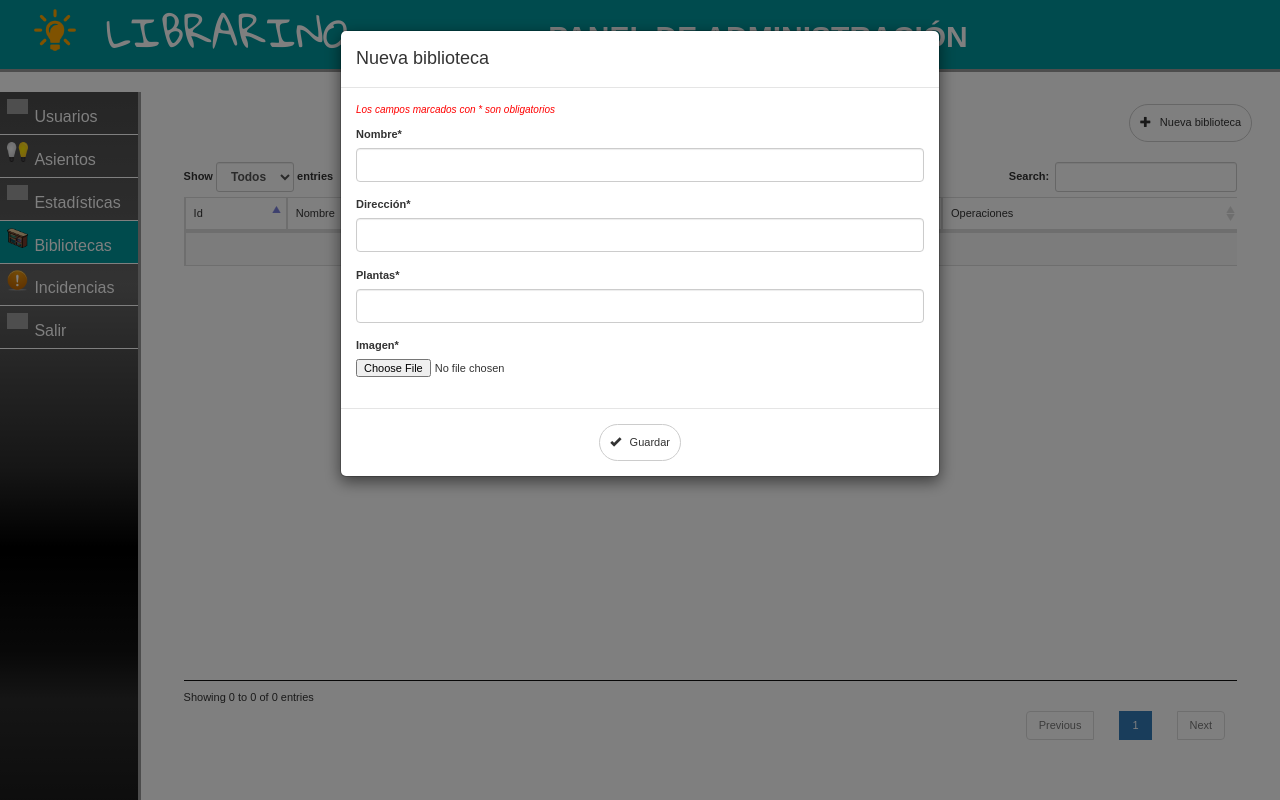
After one commit to felipe8313/TFG-Felipe-Ruiz, a PHP site: page /admin/bibliotecas.php in a window 1280 px wide, after a click on "Nueva biblioteca". The commit adds this page. Run offline with PHP 8.4, Linux system fonts and the light colour scheme; data that the repository does not hold is empty; grey boxes are pictures that could not be loaded.

Commit message:
Añado módulo bibliotecas (crear, modif, eliminar) || Mejoro logout

```diff
--- /dev/null
+++ b/admin/bibliotecas.php
@@ -0,0 +1,173 @@
+<!DOCTYPE html>
+<!--
+To change this license header, choose License Headers in Project Properties.
+To change this template file, choose Tools | Templates
+and open the template in the editor.
+-->
+<html>
+    <head>
+        <meta charset="UTF-8">
+        <title>Bibliotecas</title>
+        <link rel="stylesheet" type="text/css" href="resources/menu_style.css"/>
+        <link rel="stylesheet" type="text/css" href="resources/admin_style.css"/>
+        <link rel="stylesheet" type="text/css" href="resources/datatables/dataTables.min.css"/>
+        <link rel="stylesheet" type="text/css" href="../resources/bootstrap/css/bootstrap.css"/>
+        <link rel="stylesheet" type="text/css" href="../resources/style.css"/>
+        <link rel="shortcut icon" href="../resources/imgs/logo.png">
+    </head>
+    <body>
+        <?php
+        session_start();
+        include_once 'header.php';
+        include_once 'menuLateral.php';
+        include_once '../clases/bd.class.php';
+        error_reporting(0);
+
+        $bd = new bd();
+        $consulta = "select * from Biblioteca";
+        $datos = $bd->consulta($consulta);
+        $cuerpoTabla = '';
+
+        foreach ($datos as $biblio) {
+            $cuerpoTabla .= '<tr>';
+            $cuerpoTabla .= '<td>'.$biblio['Id'].'</td>';
+            $cuerpoTabla .= '<td>'.utf8_encode($biblio['Nombre']).'</td>';
+            $cuerpoTabla .= '<td>'.utf8_encode($biblio['Direccion']).'</td>';
+            $cuerpoTabla .= '<td>'.$biblio['Plantas'].'</td>';
+            $cuerpoTabla .= '<td><button type="button" class="btn btn-default" onclick="cargarBiblio(\''.$biblio['Id'].'\')"><span class="glyphicon glyphicon-pencil"></span></button>&ensp;';
+            $cuerpoTabla .= '<button type="button" class="btn btn-default" onclick="eliminaBiblio(\''.$biblio['Id'].'\')"><span class="glyphicon glyphicon-remove"></span></button></td>';
+            $cuerpoTabla .= '</tr>';
+        }
+        ?>
+        <div class="content">
+            <div class="botonesCabecera">
+                <button data-toggle="modal" data-target="#modalNuevaBiblio" class="btn btn-default">
+                    <span class="glyphicon glyphicon-plus"></span>&ensp; Nueva biblioteca
+                </button>
+            </div>
+            <div class="col-md-12">
+                <table style=" width: 100%" id="tablaBiblios" class="table table-striped table-bordered table-hovered">
+                    <thead>
+                        <tr>
+                            <td>Id</td>
+                            <td>Nombre</td>
+                            <td>Dirección</td>
+                            <td>Plantas</td>
+                            <td>Operaciones</td>
+                        </tr>
+                    </thead>
+                    <tbody>
+                        <?php echo $cuerpoTabla?>
+                    </tbody>
+                </table>
+            </div>
+        </div>
+
+        <!-- Modal para crear una biblioteca -->
+        <div id="modalNuevaBiblio" class="modal fade" tabindex="-1" role="dialog">
+            <div class="modal-dialog" role="document">
+                <div class="modal-content">
+                    <div class="modal-header">
+                        <h4 class="modal-title">Nueva biblioteca</h4>
+                    </div>
+                    <form enctype="multipart/form-data" action="controladores/bibliotecasController.php" method="POST">
+                        <input type="hidden" name="accion" value="crearBiblio">
+                        <div class="modal-body row">
+                            <p class="aviso">Los campos marcados con * son obligatorios</p>
+                            <label>Nombre*</label>
+                            <input required="true" type="text" name="nombre" class="form-control"><br>
+                            <label>Dirección*</label>
+                            <input required="true" type="text" name="direccion" class="form-control"><br>
+                            <label>Plantas*</label>
+                            <input required="true" type="text" name="plantas" class="form-control"><br>
+                            <label>Imagen*</label>
+                            <input type="file" name="fichero" required="true" accept="image/*"><br>
+                        </div>
+                        <div class="modal-footer">
+                            <center>
+                                <button class="btn btn-default" ><span class="glyphicon glyphicon-ok"></span>&ensp; Guardar</button>
+                            </center>
+                        </div>
+                    </form>
+                </div><!-- /.modal-content -->
+            </div><!-- /.modal-dialog -->
+        </div><!-- /.modal -->
+
+        <!-- Modal para modificar una biblioteca -->
+        <div id="modalModiBiblio" class="modal fade" tabindex="-1" role="dialog">
+            <div class="modal-dialog" role="document">
+                <div class="modal-content">
+                    <div class="modal-header">
+                        <h4 class="modal-title">Modificar biblioteca</h4>
+                    </div>
+                    <form enctype="multipart/form-data" action="controladores/bibliotecasController.php" method="POST">
+                        <input type="hidden" name="accion" value="modiBiblio">
+                        <input type="hidden" name="id" id="id" value="">
+                        <div class="modal-body row">
+                            <p class="aviso">Los campos marcados con * son obligatorios</p>
+                            <label>Nombre*</label>
+                            <input required="true" type="text" id="nombreModi" name="nombre" class="form-control"><br>
+                            <label>Dirección*</label>
+                            <input required="true" type="text" name="direccion" id="direccionModi" class="form-control"><br>
+                            <label>Plantas*</label>
+                            <input required="true" type="text" id="plantasModi" name="plantas" class="form-control"><br>
+                            <label>Nueva imagen</label>
+                            <input type="file" name="ficheroModi" id="ficheroModi" accept="image/*"><br>
+                        </div>
+                        <div class="modal-footer">
+                            <center>
+                                <button class="btn btn-default" ><span class="glyphicon glyphicon-ok"></span>&ensp; Guardar</button>
+                            </center>
+                        </div>
+                    </form>
+                </div><!-- /.modal-content -->
+            </div><!-- /.modal-dialog -->
+        </div><!-- /.modal -->
+
+    </body>
+    <script type="text/javascript" src="../resources/jquery.js"></script>
+    <script type="text/javascript" src="../resources/bootstrap/js/bootstrap.js"></script>
+    <script type="text/javascript" src="resources/datatables/dataTables.min.js"></script>
+    <script type="text/javascript" src="resources/datatables/dataTables.bootstrap.min.js"></script>
+    <script>
+                    $(document).ready(function () {
+                        $("#menuBiblioteca").addClass("selectedItem");
+                        $('#tablaBiblios').DataTable({
+                            "language": {
+                                "url": "//cdn.datatables.net/plug-ins/1.10.12/i18n/Spanish.json"
+                            },
+                            "lengthMenu": [[-1, 10, 25, 50], ["Todos", 10, 25, 50]],
+                            scrollY: $(window).height() - 350,
+                            scrollX: "100%"
+                        });
+                    });
+
+                    function cargarBiblio(id){
+                        $.ajax({
+
+                            type: 'POST',
+                            url: 'controladores/bibliotecasController.php',
+                            data: {accion: 'cargarBiblio', id:id},
+                            success: function(response){
+
+                                $("#id").val(id);
+                                $("#nombreModi").val(response.nombre);
+                                $("#direccionModi").val(response.direccion);
+                                $("#plantasModi").val(response.plantas);
+
+                                $("#modalModiBiblio").modal("show");
+                            }
+                        });
+
+
+                    }
+
+                    function eliminaBiblio(id){
+
+                        if (confirm('¿Está seguro de eliminar está biblioteca?')){
+                            window.location.href = "controladores/bibliotecasController.php?accion=eliminarBiblio&id=" + id;
+                        }
+                    }
+
+    </script>
+</html>
--- a/admin/estadisticas.php
+++ b/admin/estadisticas.php
@@ -134,6 +134,8 @@ and open the template in the editor.
                                         firstDay: 1
                                     });
 
+                                    $("#estadisticas").addClass("selectedItem");
+
                                 });
 
                                 function cargaGraficoMensual() {
--- a/admin/menuLateral.php
+++ b/admin/menuLateral.php
@@ -11,10 +11,13 @@
             <li id="estadisticas" class="itemList" onclick=" window.location.href= 'estadisticas.php'">
                 <span><img class="imgitem" src="resources/imgs/estadisticas.png"></span> Estadísticas
             </li>
+            <li id="menuBiblioteca" class="itemList" onclick=" window.location.href= 'bibliotecas.php'">
+                <span><img class="imgitem" src="resources/imgs/biblioteca.png"></span> Bibliotecas
+            </li>
             <li id="incidencias" class="itemList">
                 <span><img class="imgitem" src="resources/imgs/alerta.png"></span> Incidencias
             </li>
-            <li class="itemList">
+            <li class="itemList" onclick=" window.location.href= '../controladores/loginController.php?accion=logoutAdmin'">
                 <span><img class="imgitem" src="resources/imgs/salir.png"></span> Salir
             </li>
         </ul>
--- a/header.php
+++ b/header.php
@@ -16,7 +16,7 @@
                     echo '<ul class="dropdown-menu opcionesUsuario">
                         <li><a href="#" data-toggle="modal" data-target="#modalCambiarPass">Cambiar contraseña</a></li>
                         <li role="separator" class="divider"></li>
-                        <li><a href="controladores/loginController.php">Cerrar sesión <span class="glyphicon glyphicon-off"></span></a></li>
+                        <li><a href="controladores/loginController.php?accion=logoutApp">Cerrar sesión <span class="glyphicon glyphicon-off"></span></a></li>
                         </ul>';
                 } else {
                     echo '<a class="itemMenu" data-toggle="modal" data-target="#modalInicioSesion" href="#">Iniciar Sesión</a>';
```
Also changed, not shown: admin/controladores/bibliotecasController.php (added, +109 -0 lines), controladores/loginController.php (+20 -1 lines), admin/resources/imgs/biblioteca.png (added), resources/imgs/Captura.PNG (added), resources/imgs/asientos.png (added), resources/imgs/biblioteca.png (added).
